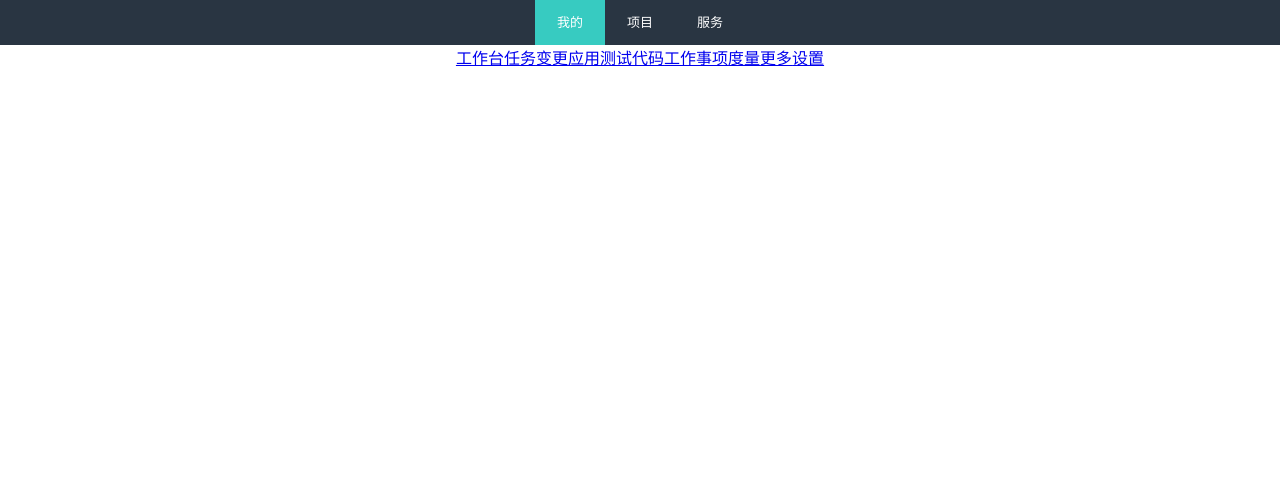
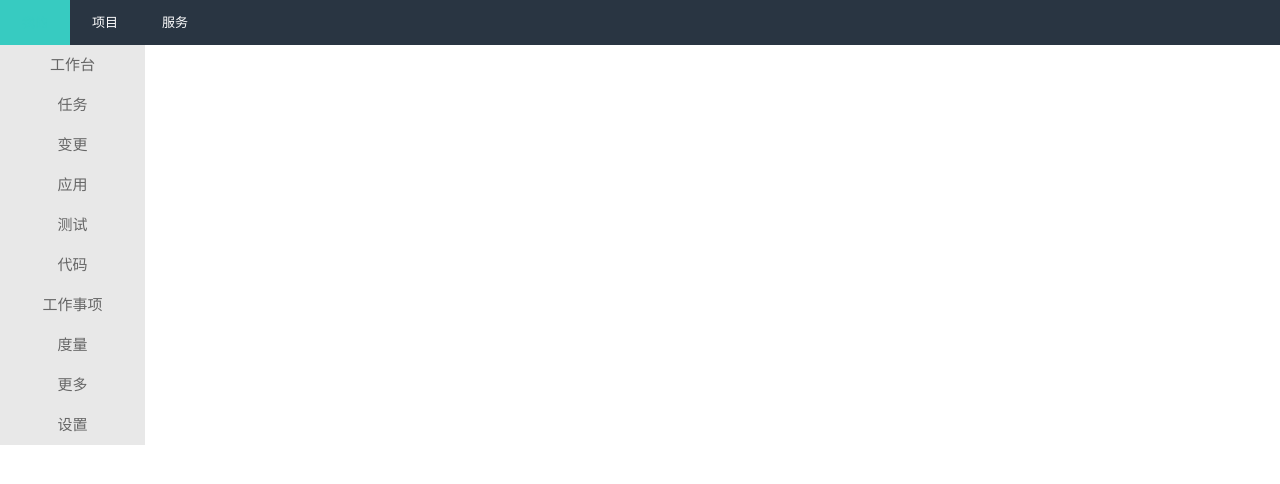
Before and after one commit to innooo/peach, a React (Create React App) app: page /mine in a window 1280 px wide. Shown: the top 484 px of the page. Built offline with nearby package versions, Linux system fonts and the light colour scheme.

Commit message:
'subNav'

```diff
--- a/src/App.css
+++ b/src/App.css
@@ -1,7 +1,11 @@
 .App {
-  text-align: center;
+  background: #fff;
 }
 /* 基础字体 */
 html,body {
   font-family: 'Helvetica Neue',Helvetica,'PingFang SC','Hiragino Sans GB','Microsoft YaHei','微软雅黑',Arial,sans-serif;
 }
+a {
+  cursor: pointer;
+  text-decoration: none;
+}
--- a/src/App.js
+++ b/src/App.js
@@ -1,5 +1,4 @@
 import React, { Component } from 'react';
-import logo from './logo.svg';
 import './App.css';
 import Mainpage from './pages/mainpage/mainpage';
 
--- a/src/components/mainNav/mainNav.css
+++ b/src/components/mainNav/mainNav.css
@@ -8,10 +8,12 @@
   line-height: 45px;
   text-align: center;
   color: #fff;
-  text-decoration: none;
   font-size: 13px;
 }
+.mainNav-active:not(.activeNav):hover {
+  color: #37cbc1;
+}
 /* 链接激活样式 */
-.activeNav {
+.mainNav-active {
   background: #37cbc1;
 }
--- a/src/components/mainNav/mainNav.js
+++ b/src/components/mainNav/mainNav.js
@@ -13,17 +13,17 @@ export default class MainNav extends Component {
             <NavLink
               to="/mine"
               className="mainNav"
-              activeClassName="activeNav"
+              activeClassName="mainNav-active"
             >我的</NavLink>
             <NavLink
               to="/project"
               className="mainNav"
-              activeClassName="activeNav"
+              activeClassName="mainNav-active"
             >项目</NavLink>
             <NavLink
               to="/service"
               className="mainNav"
-              activeClassName="activeNav"
+              activeClassName="mainNav-active"
             >服务</NavLink>
         </nav>
     )
--- a/src/components/subNav/subNav.css
+++ b/src/components/subNav/subNav.css
@@ -0,0 +1,18 @@
+.subNav-wrap {
+  background: rgb(232, 232, 232);
+  width: 145px;
+}
+.subNav {
+  display: block;
+  height: 40px;
+  color: rgb(102, 102, 102);
+  font-size: 15px;
+  text-align: center;
+  line-height: 40px;
+}
+.subNav:not(.subNav-active):hover {
+  background: #F5F3F7;
+}
+.subNav-active {
+  background: #F2F3F7;
+}
--- a/src/components/subNav/subNav.js
+++ b/src/components/subNav/subNav.js
@@ -0,0 +1,66 @@
+import React, { Component } from 'react';
+import {
+  NavLink
+} from 'react-router-dom';
+
+import './subNav.css';
+
+export default class Mine extends Component {
+  render() {
+    const props = this.props;
+    return (
+      <nav className="subNav-wrap">
+        <NavLink
+            to={`${props.path}/worktable`}
+            className="subNav"
+            activeClassName="subNav-active"
+        >工作台</NavLink>
+        <NavLink
+            to={`${props.path}/task`}
+            className="subNav"
+            activeClassName="subNav-active"
+        >任务</NavLink>
+        <NavLink
+            to={`${props.path}/changeList`}
+            className="subNav"
+            activeClassName="subNav-active"
+        >变更</NavLink>
+        <NavLink
+            to={`${props.path}/application`}
+            className="subNav"
+            activeClassName="subNav-active"
+        >应用</NavLink>
+        <NavLink
+            to={`${props.path}/test`}
+            className="subNav"
+            activeClassName="subNav-active"
+        >测试</NavLink>
+        <NavLink
+            to={`${props.path}/code`}
+            className="subNav"
+            activeClassName="subNav-active"
+        >代码</NavLink>
+        <NavLink
+            to={`${props.path}/workitems`}
+            className="subNav"
+            activeClassName="subNav-active"
+        >工作事项</NavLink>
+        <NavLink
+            to={`${props.path}/metric`}
+            className="subNav"
+            activeClassName="subNav-active"
+        >度量</NavLink>
+        <NavLink
+            to={`${props.path}/more`}
+            className="subNav"
+            activeClassName="subNav-active"
+        >更多</NavLink>
+        <NavLink
+            to={`${props.path}/setting`}
+            className="subNav"
+            activeClassName="subNav-active"
+        >设置</NavLink>
+      </nav>
+    );
+  }
+}
--- /dev/null
+++ b/src/pages/mine/mine.css
@@ -0,0 +1,9 @@
+.mine-main {
+  display: flex;
+}
+.mine-nav {
+  width: 138px;
+}
+.mine-content {
+  flex: 1;
+}
--- a/src/pages/mine/mine.js
+++ b/src/pages/mine/mine.js
@@ -6,7 +6,10 @@ import {
   Switch
 } from 'react-router-dom';
 
+import './mine.css';
+
 // 引入路由所需要的组件
+import SubNav from './../../components/subNav/subNav';
 import Worktable from './../worktable/worktable';
 import Task from './../task/task';
 import ChangeList from './../changeList/changeList';
@@ -22,34 +25,62 @@ export default class Mine extends Component {
   render() {
     const props = this.props;
     return (
-      <div>
-        <Router>
-          <div>
-            <Link to={`${props.match.path}/worktable`}>工作台</Link>
-            <Link to={`${props.match.path}/task`}>任务</Link>
-            <Link to={`${props.match.path}/changeList`}>变更</Link>
-            <Link to={`${props.match.path}/application`}>应用</Link>
-            <Link to={`${props.match.path}/test`}>测试</Link>
-            <Link to={`${props.match.path}/code`}>代码</Link>
-            <Link to={`${props.match.path}/workitems`}>工作事项</Link>
-            <Link to={`${props.match.path}/metric`}>度量</Link>
-            <Link to={`${props.match.path}/more`}>更多</Link>
-            <Link to={`${props.match.path}/setting`}>设置</Link>
+      <Router>
+        <div
+          className="mine-main"
+        >
+          <SubNav
+            path={props.match.path}
+            className="mine-nav"
+          />
+          <div
+            className="mine-content"
+          >
             <Switch>
-              <Route path={`${props.match.path}/Worktable`} component={Worktable}></Route>
-              <Route path={`${props.match.path}/Task`} component={Task}></Route>
-              <Route path={`${props.match.path}/changeList`} component={ChangeList}></Route>
-              <Route path={`${props.match.path}/application`} component={Application}></Route>
-              <Route path={`${props.match.path}/test`} component={Test}></Route>
-              <Route path={`${props.match.path}/code`} component={Code}></Route>
-              <Route path={`${props.match.path}/workitems`} component={Workitems}></Route>
-              <Route path={`${props.match.path}/metric`} component={Metric}></Route>
-              <Route path={`${props.match.path}/more`} component={More}></Route>
-              <Route path={`${props.match.path}/setting`} component={Setting}></Route>
+              <Route
+                path={`${props.match.path}/Worktable`}
+                component={Worktable}
+              ></Route>
+              <Route
+                path={`${props.match.path}/Task`}
+                component={Task}
+              ></Route>
+              <Route
+                path={`${props.match.path}/changeList`}
+                component={ChangeList}
+              ></Route>
+              <Route
+                path={`${props.match.path}/application`}
+                component={Application}
+              ></Route>
+              <Route
+                path={`${props.match.path}/test`}
+                component={Test}
+              ></Route>
+              <Route
+                path={`${props.match.path}/code`}
+                component={Code}
+              ></Route>
+              <Route
+                path={`${props.match.path}/workitems`}
+                component={Workitems}
+              ></Route>
+              <Route
+                path={`${props.match.path}/metric`}
+                component={Metric}
+              ></Route>
+              <Route
+                path={`${props.match.path}/more`}
+                component={More}
+              ></Route>
+              <Route
+                path={`${props.match.path}/setting`}
+                component={Setting}
+              ></Route>
             </Switch>
           </div>
-        </Router>
-      </div>
+        </div>
+      </Router>
     );
   }
 }
```
